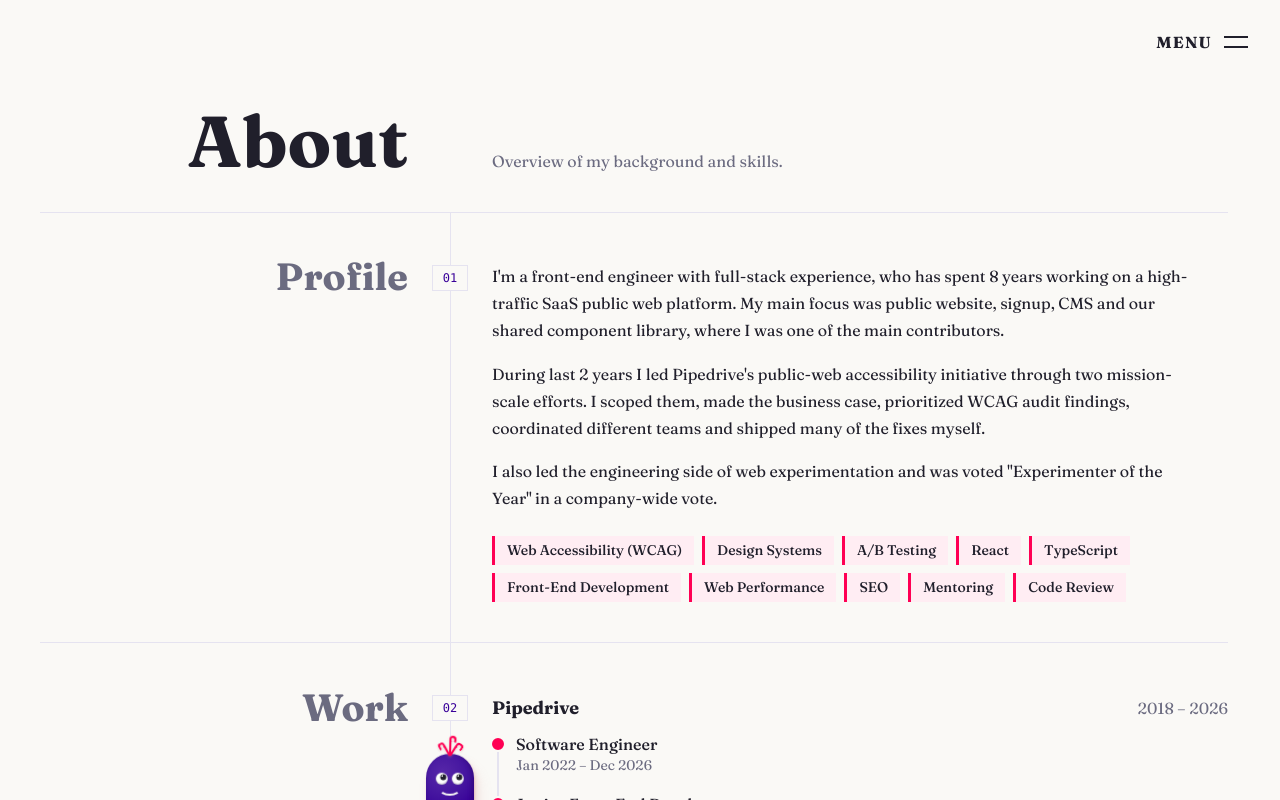
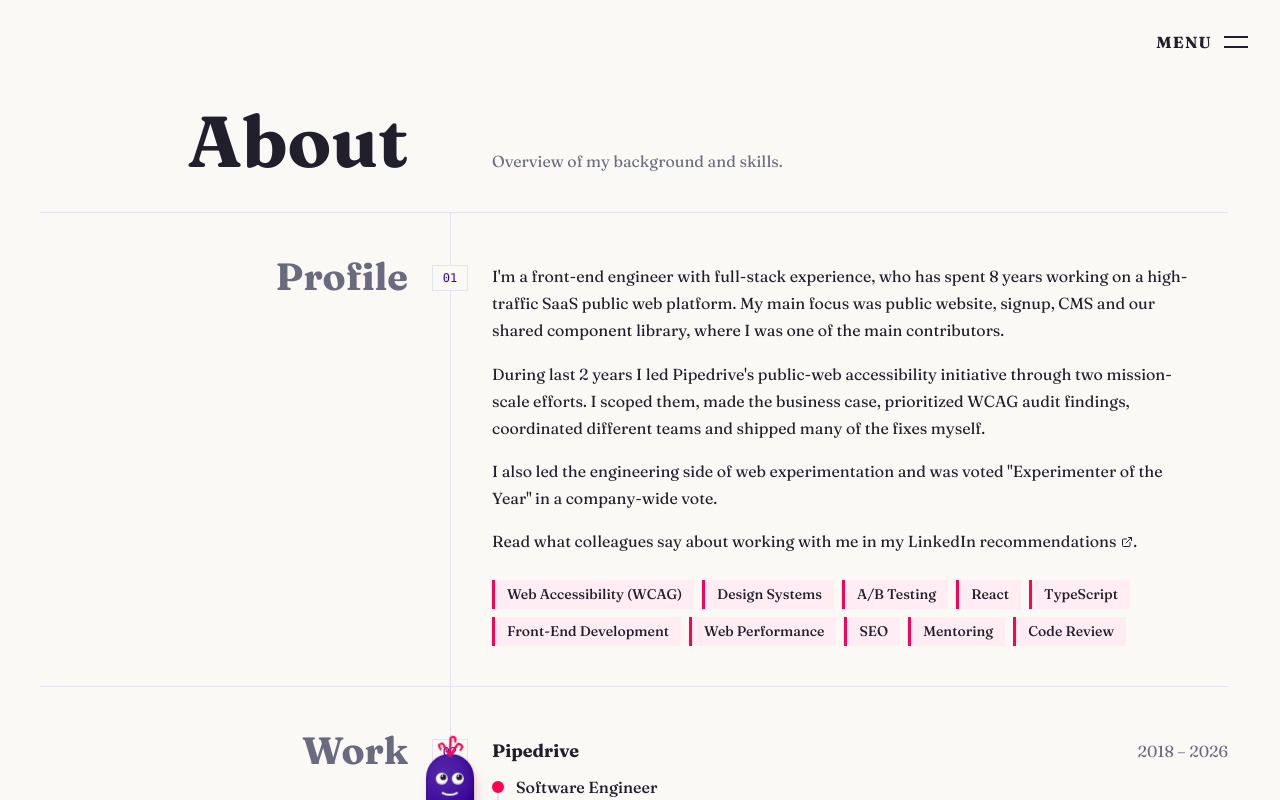
Before and after one commit to krispihl/bound-by-kris, a React (Vite) app: page /about in a window 1280 px wide. Shown: the top 800 px of the page. Built offline with nearby package versions, Linux system fonts and the light colour scheme; a web font is replaced by a local one.

Commit message:
Add recommendations link

```diff
--- a/src/data/cv.ts
+++ b/src/data/cv.ts
@@ -31,14 +31,16 @@ type CvEntry = {
 	note?: boolean
 }
 
-type CvSection = {
+export type CvSection = {
 	id: string
 	heading: string
 	// Paragraphs shown above the entries.
 	summary?: string[]
-	// Words in the summary that link to a page on this site, e.g. "board games" to the games list. The PDF keeps them as
-	// plain text.
-	link?: { text: string; to: string }
+	// Paragraphs shown after the summary on the site only, e.g. a pointer to somewhere the printed PDF can't link to.
+	webSummary?: string[]
+	// Words in the summary that link to a page on this site (to), e.g. "board games" to the games list, or to another
+	// site (href), opening in a new tab. The PDF keeps them as plain text.
+	link?: { text: string; to: string } | { text: string; href: string }
 	// Short skill names shown as tags between the summary and the entries.
 	tags?: string[]
 	entries: CvEntry[]
@@ -53,6 +55,11 @@ export const CV_SECTIONS: CvSection[] = [
 			"During last 2 years I led Pipedrive's public-web accessibility initiative through two mission-scale efforts. I scoped them, made the business case, prioritized WCAG audit findings, coordinated different teams and shipped many of the fixes myself.",
 			'I also led the engineering side of web experimentation and was voted "Experimenter of the Year" in a company-wide vote.',
 		],
+		webSummary: ['Read what colleagues say about working with me in my LinkedIn recommendations.'],
+		link: {
+			text: 'LinkedIn recommendations',
+			href: 'https://www.linkedin.com/in/kristina-pihl-97461a10a/details/recommendations/',
+		},
 		tags: [
 			'Web Accessibility (WCAG)',
 			'Design Systems',
--- a/src/pages/About/index.tsx
+++ b/src/pages/About/index.tsx
@@ -4,23 +4,31 @@ import { Link } from 'react-router-dom'
 
 import { ExternalLink } from '../../components/ExternalLink'
 import { Krispi } from '../../components/Krispi'
+import type { CvSection } from '../../data/cv'
 import { CV_SECTIONS } from '../../data/cv'
 import { useScrolledToBottom } from '../../hooks/useScrolledToBottom'
 
 import styles from './index.module.css'
 
-// Turns the section's link words in a paragraph into a link to that page; paragraphs without them stay plain text.
-const withLink = (paragraph: string, link?: { text: string; to: string }): ReactNode => {
+// Turns the section's link words in a paragraph into a link to that page, or to the other site in a new tab;
+// paragraphs without them stay plain text.
+const withLink = (paragraph: string, link?: CvSection['link']): ReactNode => {
 	const at = link ? paragraph.indexOf(link.text) : -1
 	if (!link || at === -1) return paragraph
 
 	return (
 		<>
 			{paragraph.slice(0, at)}
-			<Link className={styles.section__link} to={link.to}>
-				{link.text}
-				<FiArrowRight className={styles['section__link-icon']} aria-hidden="true" focusable="false" />
-			</Link>
+			{'href' in link ? (
+				<ExternalLink className={styles.section__link} href={link.href}>
+					{link.text}
+				</ExternalLink>
+			) : (
+				<Link className={styles.section__link} to={link.to}>
+					{link.text}
+					<FiArrowRight className={styles['section__link-icon']} aria-hidden="true" focusable="false" />
+				</Link>
+			)}
 			{paragraph.slice(at + link.text.length)}
 		</>
 	)
@@ -47,7 +55,7 @@ export const About = () => {
 								{section.heading}
 							</h2>
 							<div className={styles.section__body}>
-								{section.summary?.map((paragraph) => (
+								{[...(section.summary ?? []), ...(section.webSummary ?? [])].map((paragraph) => (
 									<p key={paragraph} className={styles.section__summary}>
 										{withLink(paragraph, section.link)}
 									</p>
```
Also changed, not shown: 1 other file (tests, documents, lock files or other folders).
